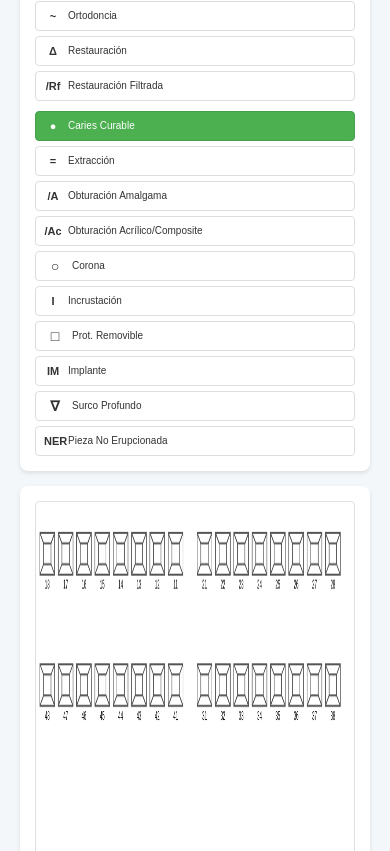
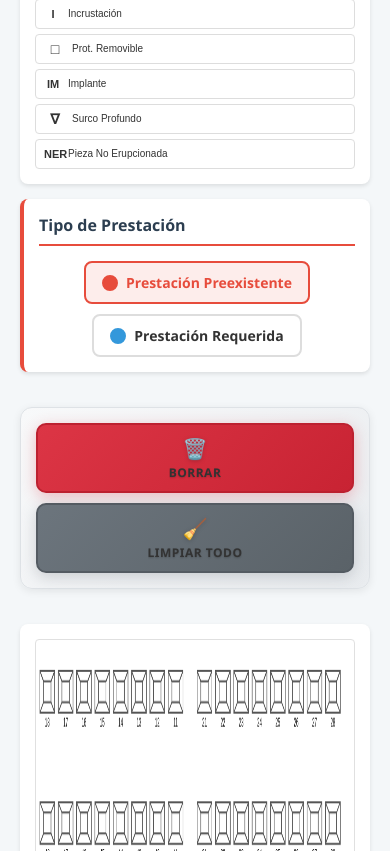
Before and after one commit to zendev2112/odontograma, a plain HTML site: page index.html in a window 390 px wide. Shown: the part 784-1635 px from the top of the page. Drawn offline with nearby package versions, Linux system fonts and the light colour scheme.

Commit message:
clean html and buttons styling

```diff
--- a/index.html
+++ b/index.html
@@ -24,42 +24,9 @@
 
         </div>
 
-        <!-- Layer Toggle Control -->
-        <div class="layer-toggle-panel">
-            <h3>Tipo de Prestación</h3>
-            <div class="toggle-container">
-                <div class="radio-group">
-                    <input type="radio" id="layer-pre" name="annotation-layer" value="pre" checked>
-                    <label for="layer-pre" class="layer-label pre-existing">
-                        <span class="layer-indicator pre"></span>
-                        Prestación Preexistente
-                    </label>
 
-                    <input type="radio" id="layer-req" name="annotation-layer" value="req">
-                    <label for="layer-req" class="layer-label required">
-                        <span class="layer-indicator req"></span>
-                        Prestación Requerida
-                    </label>
-                </div>
-                <div class="layer-description">
-                    <p id="layer-description-text">Nuevas anotaciones se marcarán como <strong>pre-existentes</strong>
-                        en rojo</p>
-                </div>
-            </div>
-        </div>
 
-        <div class="control-group">
 
-            <button id="ODONTOGRAM_MODE_HAPUS" class="treatment-btn delete-btn"
-                title="Borrar tratamientos seleccionados">
-                <span class="icon">🗑️</span>
-                <span class="name">Borrar</span>
-            </button>
-            <button id="ODONTOGRAM_MODE_DEFAULT" class="treatment-btn default-btn" title="Limpiar todo el odontograma">
-                <span class="icon">🧹</span>
-                <span class="name">Limpiar Todo</span>
-            </button>
-        </div>
 
         <div class="controls-panel">
             <div class="button-grid">
@@ -170,6 +137,39 @@
             </div>
         </div>
 
+        <!-- Layer Toggle Control -->
+        <div class="layer-toggle-panel">
+            <h3>Tipo de Prestación</h3>
+            <div class="toggle-container">
+                <div class="radio-group">
+                    <input type="radio" id="layer-pre" name="annotation-layer" value="pre" checked>
+                    <label for="layer-pre" class="layer-label pre-existing">
+                        <span class="layer-indicator pre"></span>
+                        Prestación Preexistente
+                    </label>
+
+                    <input type="radio" id="layer-req" name="annotation-layer" value="req">
+                    <label for="layer-req" class="layer-label required">
+                        <span class="layer-indicator req"></span>
+                        Prestación Requerida
+                    </label>
+                </div>
+            </div>
+        </div>
+
+        <div class="control-group">
+
+            <button id="ODONTOGRAM_MODE_HAPUS" class="treatment-btn delete-btn"
+                title="Borrar tratamientos seleccionados">
+                <span class="icon">🗑️</span>
+                <span class="name">Borrar</span>
+            </button>
+            <button id="ODONTOGRAM_MODE_DEFAULT" class="treatment-btn default-btn" title="Limpiar todo el odontograma">
+                <span class="icon">🧹</span>
+                <span class="name">Limpiar Todo</span>
+            </button>
+        </div>
+
         <div class="odontogram-container">
             <canvas id="odontogram">
                 Tu navegador no soporta canvas. Por favor actualiza tu navegador.
--- a/style.css
+++ b/style.css
@@ -632,3 +632,255 @@ canvas {
 .note-status.note-deleted {
     color: #dc3545;
 }
+
+/* Add to style.css */
+
+/* Enhanced Control Group Styling */
+.control-group {
+    display: flex;
+    gap: 15px;
+    justify-content: center;
+    margin: 20px 0;
+    padding: 15px;
+    background: linear-gradient(135deg, #f8f9fa 0%, #e9ecef 100%);
+    border-radius: 12px;
+    border: 1px solid #dee2e6;
+    box-shadow: 0 2px 8px rgba(0, 0, 0, 0.08);
+}
+
+/* Treatment Button Base Styling */
+.treatment-btn {
+    display: flex;
+    flex-direction: column;
+    align-items: center;
+    justify-content: center;
+    padding: 12px 20px;
+    border: 2px solid transparent;
+    border-radius: 10px;
+    background: white;
+    cursor: pointer;
+    transition: all 0.3s ease;
+    font-family: 'Segoe UI', Tahoma, Geneva, Verdana, sans-serif;
+    font-weight: 600;
+    text-decoration: none;
+    position: relative;
+    overflow: hidden;
+    min-width: 140px;
+    min-height: 80px;
+    box-shadow: 0 4px 12px rgba(0, 0, 0, 0.1);
+}
+
+.treatment-btn::before {
+    content: '';
+    position: absolute;
+    top: 0;
+    left: -100%;
+    width: 100%;
+    height: 100%;
+    background: linear-gradient(90deg, transparent, rgba(255, 255, 255, 0.4), transparent);
+    transition: left 0.5s ease;
+}
+
+.treatment-btn:hover::before {
+    left: 100%;
+}
+
+/* Delete Button Styling */
+.delete-btn {
+    background: linear-gradient(135deg, #dc3545 0%, #c82333 100%);
+    border-color: #bd2130;
+    color: white;
+    box-shadow: 0 4px 15px rgba(220, 53, 69, 0.3);
+}
+
+.delete-btn:hover {
+    background: linear-gradient(135deg, #c82333 0%, #a71e2a 100%);
+    border-color: #a71e2a;
+    transform: translateY(-2px);
+    box-shadow: 0 6px 20px rgba(220, 53, 69, 0.4);
+}
+
+.delete-btn:active {
+    transform: translateY(0);
+    box-shadow: 0 2px 8px rgba(220, 53, 69, 0.3);
+}
+
+.delete-btn .icon {
+    font-size: 24px;
+    margin-bottom: 6px;
+    filter: drop-shadow(0 1px 2px rgba(0, 0, 0, 0.2));
+}
+
+.delete-btn .name {
+    font-size: 13px;
+    font-weight: 700;
+    text-transform: uppercase;
+    letter-spacing: 0.5px;
+    text-shadow: 0 1px 2px rgba(0, 0, 0, 0.2);
+}
+
+/* Default/Clear Button Styling */
+.default-btn {
+    background: linear-gradient(135deg, #6c757d 0%, #5a6268 100%);
+    border-color: #545b62;
+    color: white;
+    box-shadow: 0 4px 15px rgba(108, 117, 125, 0.3);
+}
+
+.default-btn:hover {
+    background: linear-gradient(135deg, #5a6268 0%, #4e555b 100%);
+    border-color: #4e555b;
+    transform: translateY(-2px);
+    box-shadow: 0 6px 20px rgba(108, 117, 125, 0.4);
+}
+
+.default-btn:active {
+    transform: translateY(0);
+    box-shadow: 0 2px 8px rgba(108, 117, 125, 0.3);
+}
+
+.default-btn .icon {
+    font-size: 24px;
+    margin-bottom: 6px;
+    filter: drop-shadow(0 1px 2px rgba(0, 0, 0, 0.2));
+}
+
+.default-btn .name {
+    font-size: 13px;
+    font-weight: 700;
+    text-transform: uppercase;
+    letter-spacing: 0.5px;
+    text-shadow: 0 1px 2px rgba(0, 0, 0, 0.2);
+}
+
+/* Enhanced Interactive States */
+.treatment-btn:focus {
+    outline: none;
+    box-shadow: 0 0 0 3px rgba(0, 123, 255, 0.25);
+}
+
+.delete-btn:focus {
+    box-shadow: 0 0 0 3px rgba(220, 53, 69, 0.25), 0 4px 15px rgba(220, 53, 69, 0.3);
+}
+
+.default-btn:focus {
+    box-shadow: 0 0 0 3px rgba(108, 117, 125, 0.25), 0 4px 15px rgba(108, 117, 125, 0.3);
+}
+
+/* Loading State for Buttons */
+.treatment-btn.loading {
+    pointer-events: none;
+    opacity: 0.7;
+}
+
+.treatment-btn.loading .icon {
+    animation: spin 1s linear infinite;
+}
+
+@keyframes spin {
+    0% {
+        transform: rotate(0deg);
+    }
+
+    100% {
+        transform: rotate(360deg);
+    }
+}
+
+/* Responsive Design for Control Buttons */
+@media (max-width: 768px) {
+    .control-group {
+        flex-direction: column;
+        gap: 10px;
+    }
+
+    .treatment-btn {
+        min-width: 120px;
+        min-height: 70px;
+        padding: 10px 16px;
+    }
+
+    .treatment-btn .icon {
+        font-size: 20px;
+        margin-bottom: 4px;
+    }
+
+    .treatment-btn .name {
+        font-size: 12px;
+    }
+}
+
+/* Accessibility Enhancements */
+@media (prefers-reduced-motion: reduce) {
+
+    .treatment-btn,
+    .treatment-btn::before {
+        transition: none;
+    }
+
+    .treatment-btn.loading .icon {
+        animation: none;
+    }
+}
+
+/* High Contrast Mode Support */
+@media (prefers-contrast: high) {
+    .delete-btn {
+        background: #dc3545;
+        border: 3px solid #000;
+    }
+
+    .default-btn {
+        background: #6c757d;
+        border: 3px solid #000;
+    }
+}
+
+/* Enhanced Tooltip Styling for Action Buttons */
+.treatment-btn[title]:hover::after {
+    content: attr(title);
+    position: absolute;
+    bottom: -35px;
+    left: 50%;
+    transform: translateX(-50%);
+    background: rgba(0, 0, 0, 0.9);
+    color: white;
+    padding: 6px 10px;
+    border-radius: 6px;
+    font-size: 12px;
+    font-weight: 500;
+    white-space: nowrap;
+    z-index: 1000;
+    pointer-events: none;
+    opacity: 0;
+    animation: tooltipFadeIn 0.3s ease forwards;
+}
+
+@keyframes tooltipFadeIn {
+    to {
+        opacity: 1;
+    }
+}
+
+/* Success State for Actions */
+.treatment-btn.success {
+    background: linear-gradient(135deg, #28a745 0%, #20c997 100%);
+    border-color: #1e7e34;
+}
+
+.treatment-btn.success .icon::after {
+    content: '✓';
+    position: absolute;
+    top: -5px;
+    right: -5px;
+    background: #28a745;
+    color: white;
+    border-radius: 50%;
+    width: 18px;
+    height: 18px;
+    display: flex;
+    align-items: center;
+    justify-content: center;
+    font-size: 12px;
+    font-weight: bold;
+}
```
